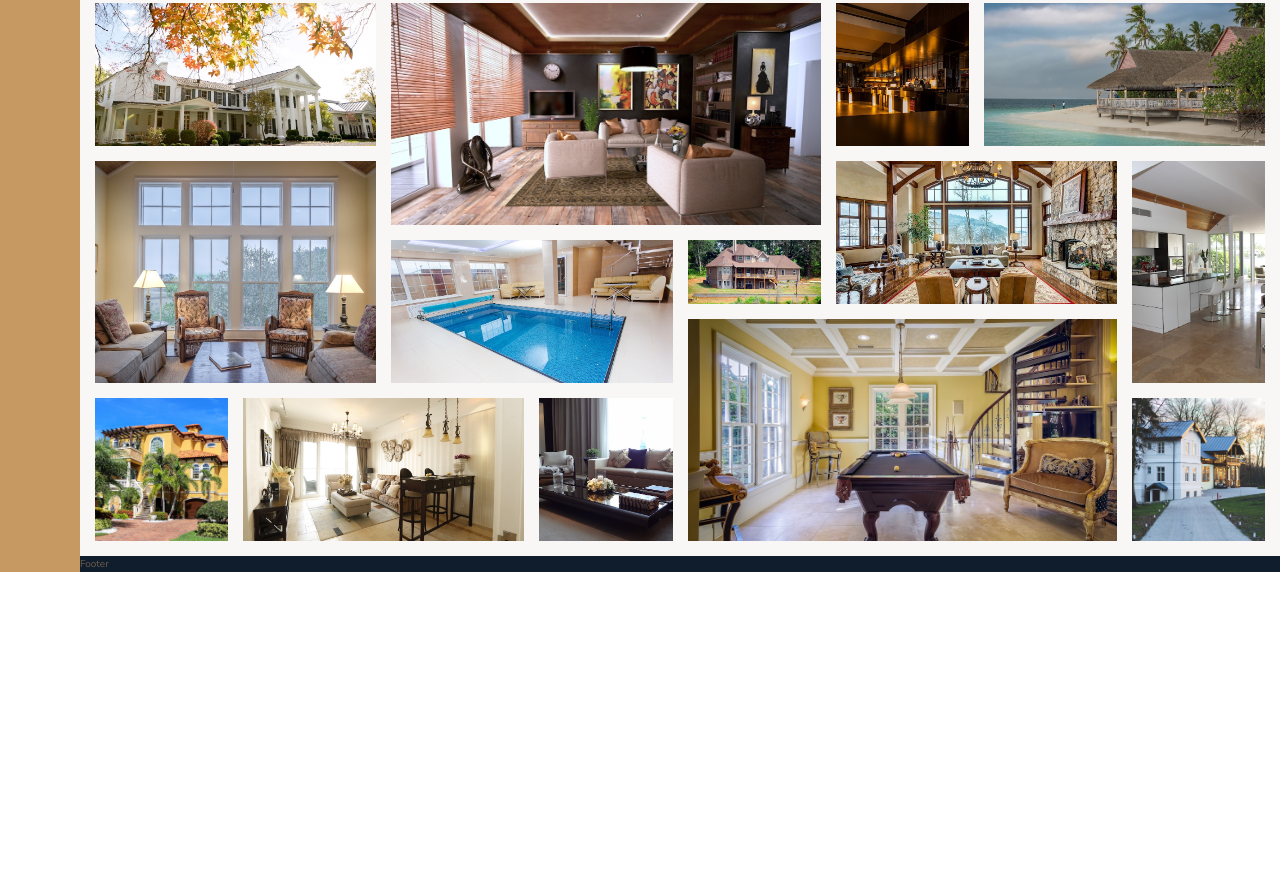
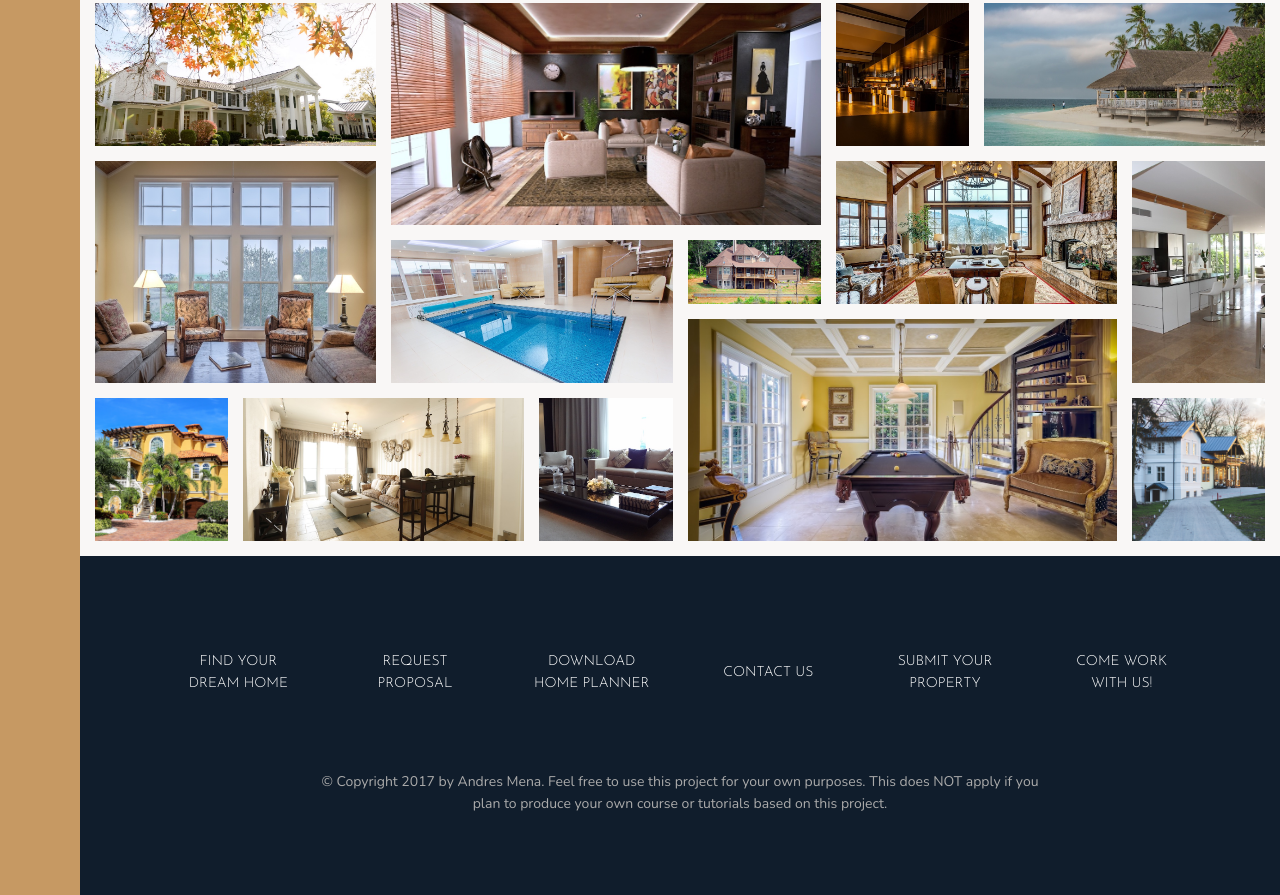
Before and after one commit to Simbaxo/Nexter, a website: page index.html in a window 1280 px wide. Shown: the part 3130-4025 px from the top of the page. Before the commit the page ends 3702 px from the top, so only its background shows below. Drawn offline with nearby package versions, Linux system fonts and the light colour scheme.

Commit message:
Completed footer

```diff
--- a/index.html
+++ b/index.html
@@ -287,7 +287,6 @@
       </div>
       <button class="btn home__btn">Contact realtor</button>
     </div>
-
   </section>
 
   <section class="gallery">
@@ -333,11 +332,20 @@
     <figure class="gallery__item gallery__item--14">
       <img src="img/gal-14.jpeg" alt="Gallery image 14" class="gallery__img">
     </figure>
-
   </section>
 
   <footer class="footer">
-    Footer
+    <ul class="nav">
+      <li class="nav__item"><a href="#" class="nav__link">Find your dream home</a></li>
+      <li class="nav__item"><a href="#" class="nav__link">Request proposal</a></li>
+      <li class="nav__item"><a href="#" class="nav__link">Download home planner</a></li>
+      <li class="nav__item"><a href="#" class="nav__link">Contact us</a></li>
+      <li class="nav__item"><a href="#" class="nav__link">Submit your property</a></li>
+      <li class="nav__item"><a href="#" class="nav__link">Come work with us!</a></li>
+    </ul>
+    <p class="copyright">
+      &copy; Copyright 2017 by Andres Mena. Feel free to use this project for your own purposes. This does NOT apply if you plan to produce your own course or tutorials based on this project.
+    </p>
   </footer>
 </body>
 
--- a/sass/_footer.scss
+++ b/sass/_footer.scss
@@ -1,4 +1,43 @@
 .footer {
   background-color: $color-secondary;
   grid-column: full-start / full-end;
+  padding: 8rem;
 }
+
+.nav {
+  list-style: none;
+
+  display: grid;
+  grid-template-columns: repeat(auto-fit, minmax(15rem, 1fr));
+  grid-gap: 2rem;
+  align-items: center;
+
+  &__link:link,
+  &__link:visited {
+    font-size: 1.4rem;
+    color: #fff;
+    text-decoration: none;
+    font-family: $font-display;
+    text-transform: uppercase;
+    text-align: center;
+    padding: 1.5rem;
+    display: block;
+    transition: all .2s;
+  }
+
+  &__link:hover,
+  &__link:active {
+    background-color: rgba(#fff, .05);
+    transform: translateY(-3px);
+  }
+}
+
+.copyright {
+  font-size: 1.4rem;
+  color: $color-grey-light-2;
+  margin-top: 6rem;
+  margin-right: auto;
+  margin-left: auto;
+  text-align: center;
+  width: 70%;
+}
```
Also changed, not shown: css/style.css.
